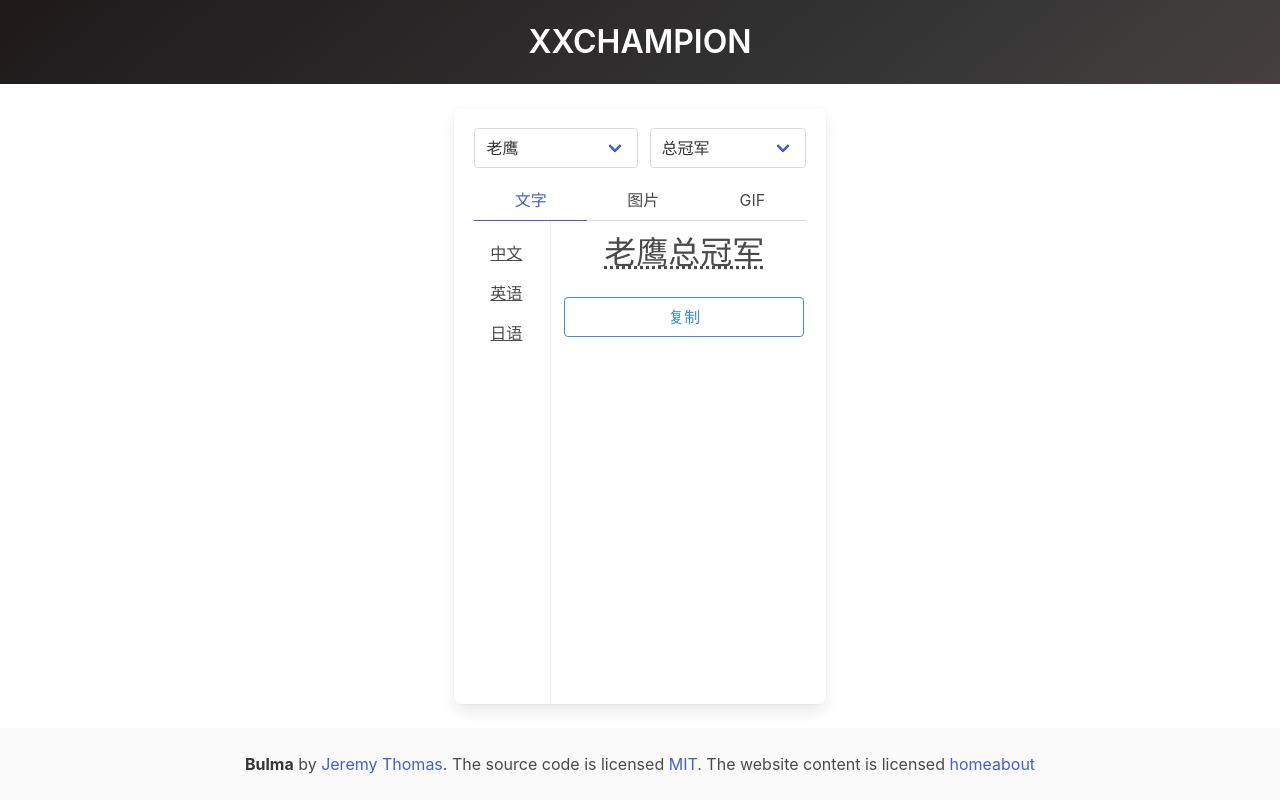
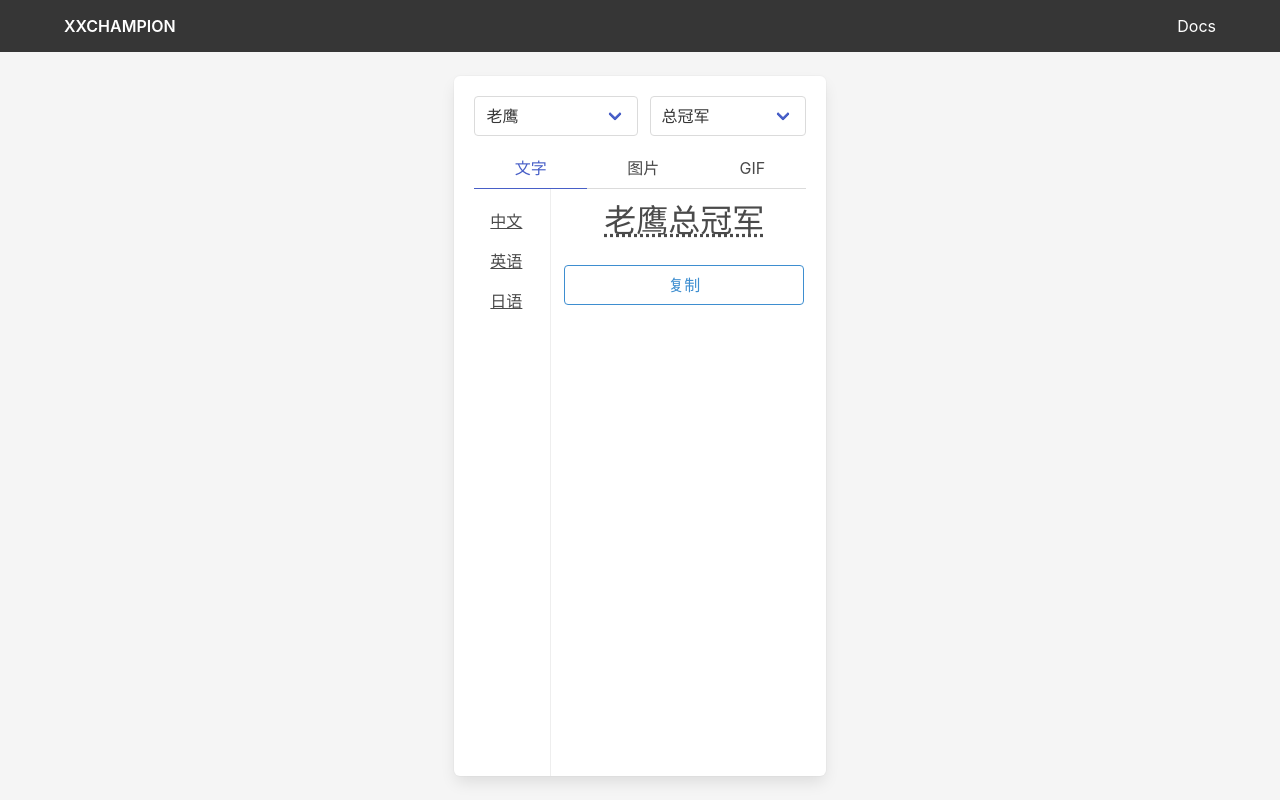
Before and after one commit to xrr2016/xx-champion, a Vue app: page / in a window 1280 px wide. Built offline with nearby package versions, Linux system fonts and the light colour scheme.

Commit message:
change navbar  style

```diff
--- a/src/App.vue
+++ b/src/App.vue
@@ -1,31 +1,64 @@
 <template>
-  <main class="app">
-    <section class="hero is-dark is-bold has-text-centered">
+  <main class="app has-background-white-ter">
+    <nav class="navbar is-dark" role="navigation" aria-label="dropdown navigation">
+      <div class="container">
+        <div class="navbar-brand">
+          <router-link class="navbar-item is-uppercase has-text-weight-semibold" to="/">XXChampion</router-link>
+        </div>
+        <div class="navbar-menu">
+          <div class="navbar-end">
+            <div class="navbar-item has-dropdown is-hoverable">
+              <a class="navbar-link is-arrowless">Docs</a>
+
+              <div class="navbar-dropdown is-right is-boxed">
+                <router-link class="navbar-item" to="/about">关于本站</router-link>
+                <router-link class="navbar-item" to="/help">使用帮助</router-link>
+              </div>
+            </div>
+          </div>
+        </div>
+      </div>
+    </nav>
+
+    <!-- <section class="hero is-dark is-bold">
       <div class="hero-body is-unselectable">
         <div class="container">
           <h1 class="title is-uppercase">XXChampion</h1>
         </div>
       </div>
-    </section>
-
+    </section>-->
     <section class="section body">
       <div class="container box">
         <router-view/>
       </div>
     </section>
 
-    <footer class="footer">
-      <div class="content has-text-centered">
-        <p>
-          <strong>Bulma</strong> by
-          <a href="https://jgthms.com">Jeremy Thomas</a>. The source code is licensed
-          <a href="http://opensource.org/licenses/mit-license.php">MIT</a>. The website content
-          is licensed
-          <router-link to="/">home</router-link>
-          <router-link to="/about">about</router-link>
-        </p>
-      </div>
-    </footer>
+    <!-- <a
+      class="github-corner"
+      href="https://github.com/xrr2016/xx-champion"
+      aria-label="View source on GitHub"
+    >
+      <svg
+        width="80"
+        height="80"
+        viewBox="0 0 250 250"
+        style="fill:#151513; color:#fff; position: absolute; top: 0; border: 0; right: 0;"
+        aria-hidden="true"
+      >
+        <path d="M0,0 L115,115 L130,115 L142,142 L250,250 L250,0 Z"></path>
+        <path
+          d="M128.3,109.0 C113.8,99.7 119.0,89.6 119.0,89.6 C122.0,82.7 120.5,78.6 120.5,78.6 C119.2,72.0 123.4,76.3 123.4,76.3 C127.3,80.9 125.5,87.3 125.5,87.3 C122.9,97.6 130.6,101.9 134.4,103.2"
+          fill="currentColor"
+          style="transform-origin: 130px 106px;"
+          class="octo-arm"
+        ></path>
+        <path
+          d="M115.0,115.0 C114.9,115.1 118.7,116.5 119.8,115.4 L133.7,101.6 C136.9,99.2 139.9,98.4 142.2,98.6 C133.8,88.0 127.5,74.4 143.8,58.0 C148.5,53.4 154.0,51.2 159.7,51.0 C160.3,49.4 163.2,43.6 171.4,40.1 C171.4,40.1 176.1,42.5 178.8,56.2 C183.1,58.6 187.2,61.8 190.9,65.4 C194.5,69.0 197.7,73.2 200.1,77.6 C213.8,80.2 216.3,84.9 216.3,84.9 C212.7,93.1 206.9,96.0 205.4,96.6 C205.1,102.4 203.0,107.8 198.3,112.5 C181.9,128.9 168.3,122.5 157.7,114.1 C157.9,116.9 156.7,120.9 152.7,124.9 L141.0,136.5 C139.8,137.7 141.6,141.9 141.8,141.8 Z"
+          fill="currentColor"
+          class="octo-body"
+        ></path>
+      </svg>
+    </a>-->
   </main>
 </template>
 
@@ -34,6 +67,12 @@
   display: flex;
   flex-direction: column;
   height: 100vh;
+
+  .fork-me {
+    position: absolute;
+    top: 0;
+    right: 0;
+  }
   .hero {
     .hero-body {
       padding: 1.5rem;
--- a/src/main.scss
+++ b/src/main.scss
@@ -1,6 +1,10 @@
 html,
 body {
   height: 100%;
+}
+
+body::-webkit-scrollbar {
+  width: 0;
 }
 
 .generate-column {
@@ -22,3 +26,29 @@ body {
     }
   }
 }
+
+.github-corner:hover .octo-arm {
+  animation: octocat-wave 560ms ease-in-out;
+}
+@keyframes octocat-wave {
+  0%,
+  100% {
+    transform: rotate(0);
+  }
+  20%,
+  60% {
+    transform: rotate(-25deg);
+  }
+  40%,
+  80% {
+    transform: rotate(10deg);
+  }
+}
+@media (max-width: 500px) {
+  .github-corner:hover .octo-arm {
+    animation: none;
+  }
+  .github-corner .octo-arm {
+    animation: octocat-wave 560ms ease-in-out;
+  }
+}
```
